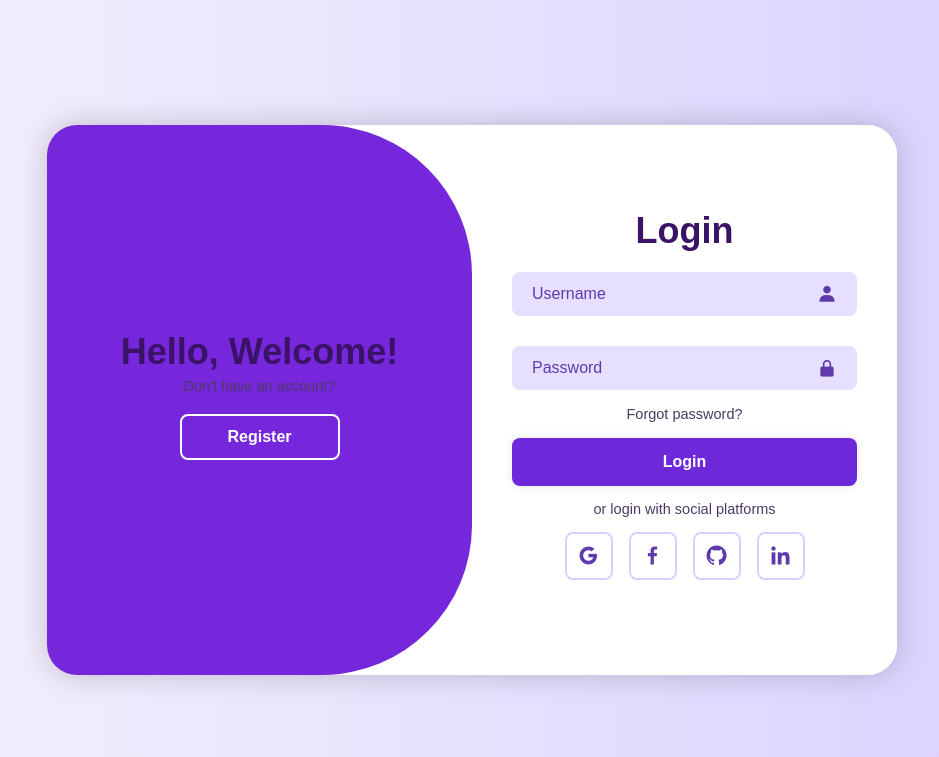
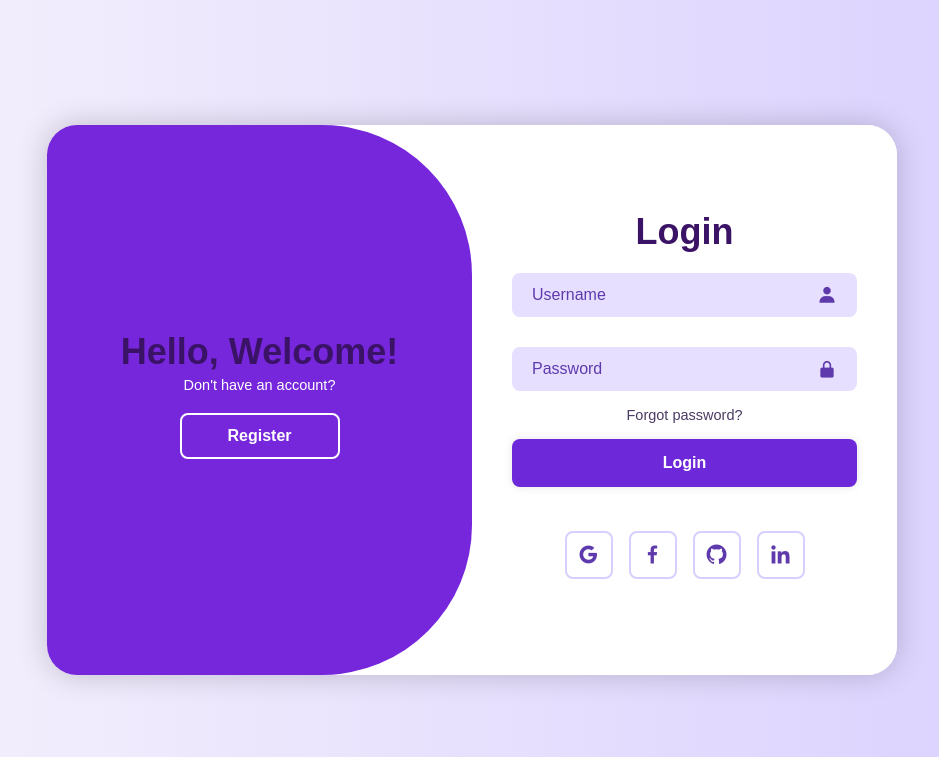
Before and after one commit to BrenanLester/Task_Tracker_Web_App, a PHP site: page /Task_Tracker_Web_App/signin.html in a window 1280 px wide. Shown: the top 757 px of the page, without its empty margins (168-1107 px from the left). Run offline with PHP 8.4, Linux system fonts and the light colour scheme.

Commit message:
To Be Continued

```diff
--- a/style.css
+++ b/style.css
@@ -159,8 +159,8 @@ form {
 
 .container p {
     font-size: 14.5px;
-    margin: 15px 0;
-    color: var(--pp-text);
+    margin: 14px 0;
+    color: var(--pp-white);
 }
 
 .social-icons {
```
Also changed, not shown: src/Authentication/About/about.php (+4 -4 lines), Photo/Brenan.jfif (added), Photo/Lorein.jfif (added), Photo/Wisbwen.jpg (added), Photo/rocelyn.jpg (added), src/Database/database.sqlite.
